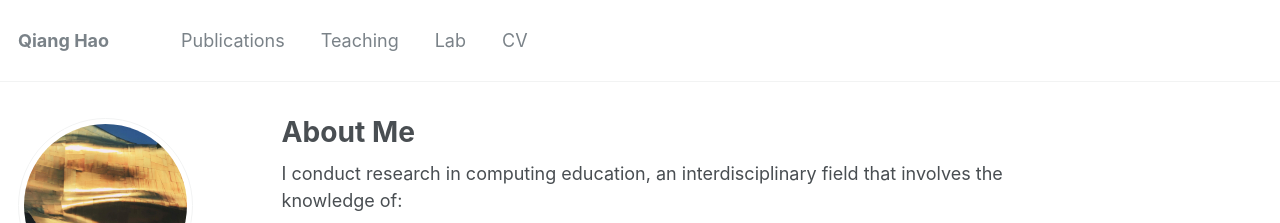
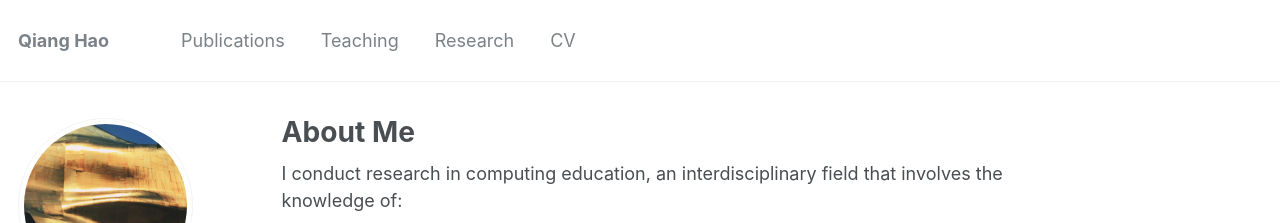
Before and after one commit to Neo-Hao/neo-hao.github.io, a Jekyll site: the page built from _pages/about.md, in a window 1280 px wide. Shown: the top 223 px of the page. Built offline with Jekyll 4.4.1, drawn with Linux system fonts in a browser that asks for light colours.

Commit message:
research

```diff
--- a/_data/navigation.yml
+++ b/_data/navigation.yml
@@ -9,8 +9,8 @@ main:
   - title: "Teaching"
     url: /teaching/
 
-  - title: "Lab"
-    url: /lab/
+  - title: "Research"
+    url: /research/
 
   # - title: "Blog Posts"
   #   url: /year-archive/
```
